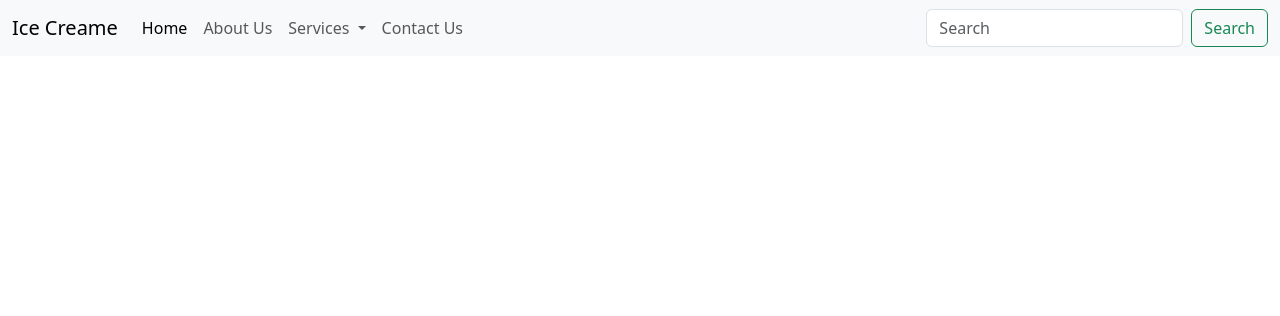
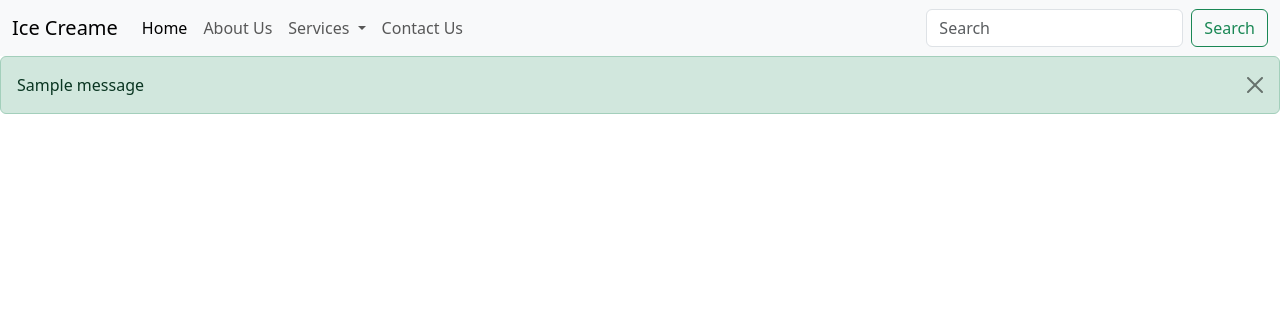
Before and after one commit to luckkalpna/Django_project, a Django app: template Hello/templates/base.html in a window 1280 px wide. Shown: the top 316 px of the page. Run offline with Django 5.2, Linux system fonts and the light colour scheme; the template is opened without the code that fills it, so the values that code supplies are empty; one stand-in notice (Sample message) is shown; parts of the project's set-up code (start-up, migrations or seed data) failed here and were passed over.

Commit message:
Add a flash message after submission form

```diff
--- a/Hello/Hello/settings.py
+++ b/Hello/Hello/settings.py
@@ -11,6 +11,7 @@ https://docs.djangoproject.com/en/5.2/ref/settings/
 """
 
 from pathlib import Path
+from django.contrib.messages import constants as messages
 
 # Build paths inside the project like this: BASE_DIR / 'subdir'.
 BASE_DIR = Path(__file__).resolve().parent.parent
--- a/Hello/home/views.py
+++ b/Hello/home/views.py
@@ -1,6 +1,7 @@
 from django.shortcuts import render, HttpResponse
 from datetime import datetime
 from home.models import Contact
+from django.contrib import messages
 
 # Create your views here.
 def index(request):
@@ -8,6 +9,7 @@ def index(request):
     'variable1': "Hello",
     'variable2': "Welcome"
   }
+  messages.success(request, "This is a test message")
   # return HttpResponse("this is an home page")
   return render(request, 'index.html', context)
 
@@ -28,4 +30,5 @@ def contact(request):
     desc = request.POST.get('desc')
     contact = Contact(name=name, email=email, phone=phone, desc=desc, date=datetime.today())
     contact.save()
+    messages.success(request, "Your message has been sent.")
   return render(request, 'contact.html')
--- a/Hello/templates/base.html
+++ b/Hello/templates/base.html
@@ -72,6 +72,15 @@
       </div>
     </nav>
 
+{% if messages %}
+{% for message in messages %}
+    <div class="alert alert-{{ message.tags }} alert-dismissible fade show my-0" role="alert">
+  {{ message }}
+  <button type="button" class="btn-close" data-bs-dismiss="alert" aria-label="Close"></button>
+</div>
+{% endfor %}
+{% endif %}
+
     {% block body %}{% endblock body %}
     <script
       src="https://cdn.jsdelivr.net/npm/bootstrap@5.3.6/dist/js/bootstrap.bundle.min.js"
```
Also changed, not shown: Hello/db.sqlite3.
